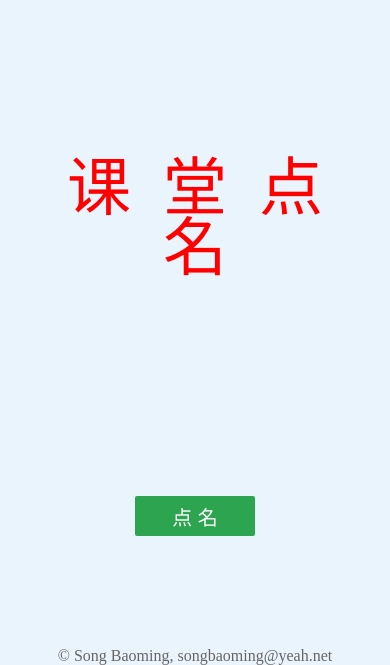
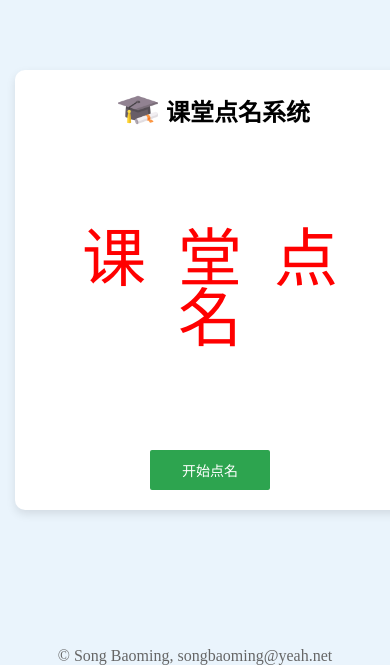
Before and after one commit to songbaoming/random_roll_call, a plain HTML site: page index.html in a window 390 px wide. Shown: the part 179-844 px from the top of the page. Drawn offline with Linux system fonts and the light colour scheme.

Commit message:
feat: 美化界面

```diff
--- a/css/style.css
+++ b/css/style.css
@@ -41,18 +41,55 @@ select:hover {
     cursor: pointer;
 }
 
+.container {
+    width: 100%;
+    height: 100vh;
+    display: flex;
+    justify-content: center;
+    align-items: center;
+}
+
+.card {
+    align-items: center;
+    background-color: #fff;
+    padding: 20px;
+    border-radius: 10px;
+    box-shadow: 0 4px 10px rgba(0, 0, 0, 0.1);
+    max-width: 500px;
+    width: 100%;
+}
+
+.systitle {
+    align-items: center;
+    display: flex;
+    justify-content: center;
+}
+
+.systitle img {
+    height: 40px;
+    margin: 0 0.5em;
+    display: inline-block;
+}
+
+.systitle h1 {
+    display: inline-block;
+}
+
+h1 {
+    /* letter-spacing: 0.5em; */
+    text-align: center;
+    padding: 0;
+}
+
 .student {
     text-align: center;
     line-height: 60px;
-    position: absolute;
-    top: 40%;
-    bottom: 0;
-    left: 0.5em;
-    right: 0;
     font-size: 64px;
     font-weight: normal;
     color: #85a2b6;
     letter-spacing: 0.5em;
+    margin: 100px 0;
+    margin-left: 0.5em;
 }
 
 #name {
@@ -61,7 +98,7 @@ select:hover {
 
 .button-wrap {
     text-align: center;
-    position: absolute;
+    /* position: absolute; */
     top: 80%;
     left: 0;
     right: 0;
@@ -109,3 +146,26 @@ button {
     bottom: 0%;
     color: #666;
 }
+
+@media (max-width: 480px) {
+    .container {
+        padding: 15px;
+    }
+
+    h1 {
+        font-size: 24px;
+    }
+
+    textarea {
+        font-size: 14px;
+    }
+
+    button {
+        font-size: 14px;
+        padding: 8px 15px;
+    }
+
+    .result {
+        font-size: 20px;
+    }
+}
--- a/index.html
+++ b/index.html
@@ -12,10 +12,19 @@
         <select name="class"> </select>
     </form>
     <div class="volume"><img src="images/speaker.svg" title="语音播报姓名" onclick="clickVolume()"> </div>
-    <div class="student"><span id="name">课堂点名</span></div>
-    <div class="button-wrap">
-        <button class="default-button" type="button" onclick="clickButton()">点 名</button>
+    <div class="container">
+        <div class="card">
+            <div class="systitle">
+                <img src="images/hat.png">
+                <h1>课堂点名系统</h1>
+            </div>
+            <div class="student"><span id="name">课堂点名</span></div>
+            <div class="button-wrap">
+                <button class="default-button" type="button" onclick="clickButton()">开始点名</button>
+            </div>
+        </div>
     </div>
+
     <div class="copyright">
         <span>© Song Baoming, songbaoming@yeah.net</span>
     </div>
```
Also changed, not shown: images/hat.png (added).
